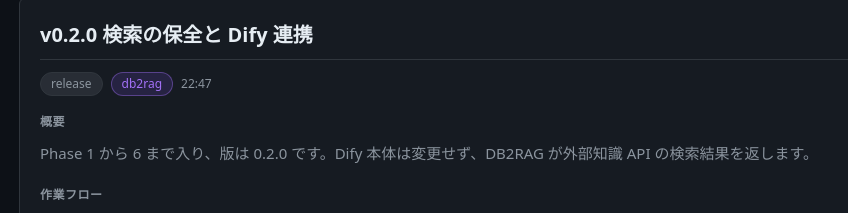
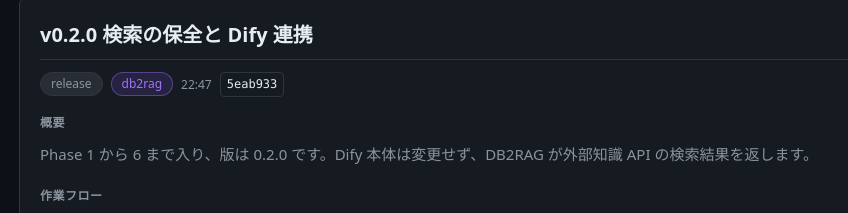
Before and after one commit to matrix9neonebuchadnezzar2199-sketch/DB2RAG, a plain HTML site: page docs/2026-11-23_開発日記.html in a window 1280 px wide. Shown: the part 373-586 px from the top of the page, 131-979 px from the left. Drawn offline with Linux system fonts and the light colour scheme.

Commit message:
docs(diary): cite the v0.2.0 commit in the dev log
Co-authored-by: Cursor <cursoragent@cursor.com>

```diff
--- a/docs/2026-11-23_開発日記.html
+++ b/docs/2026-11-23_開発日記.html
@@ -338,6 +338,7 @@ footer.gh-footer {
       <span class="gh-label gh-label-type">release</span>
       <span class="gh-label gh-label-scope">db2rag</span>
       <time>22:47</time>
+      <code>5eab933</code>
     </div>
     <h3>概要</h3>
     <p class="lead">Phase 1 から 6 まで入り、版は 0.2.0 です。Dify 本体は変更せず、DB2RAG が外部知識 API の検索結果を返します。</p>
```
